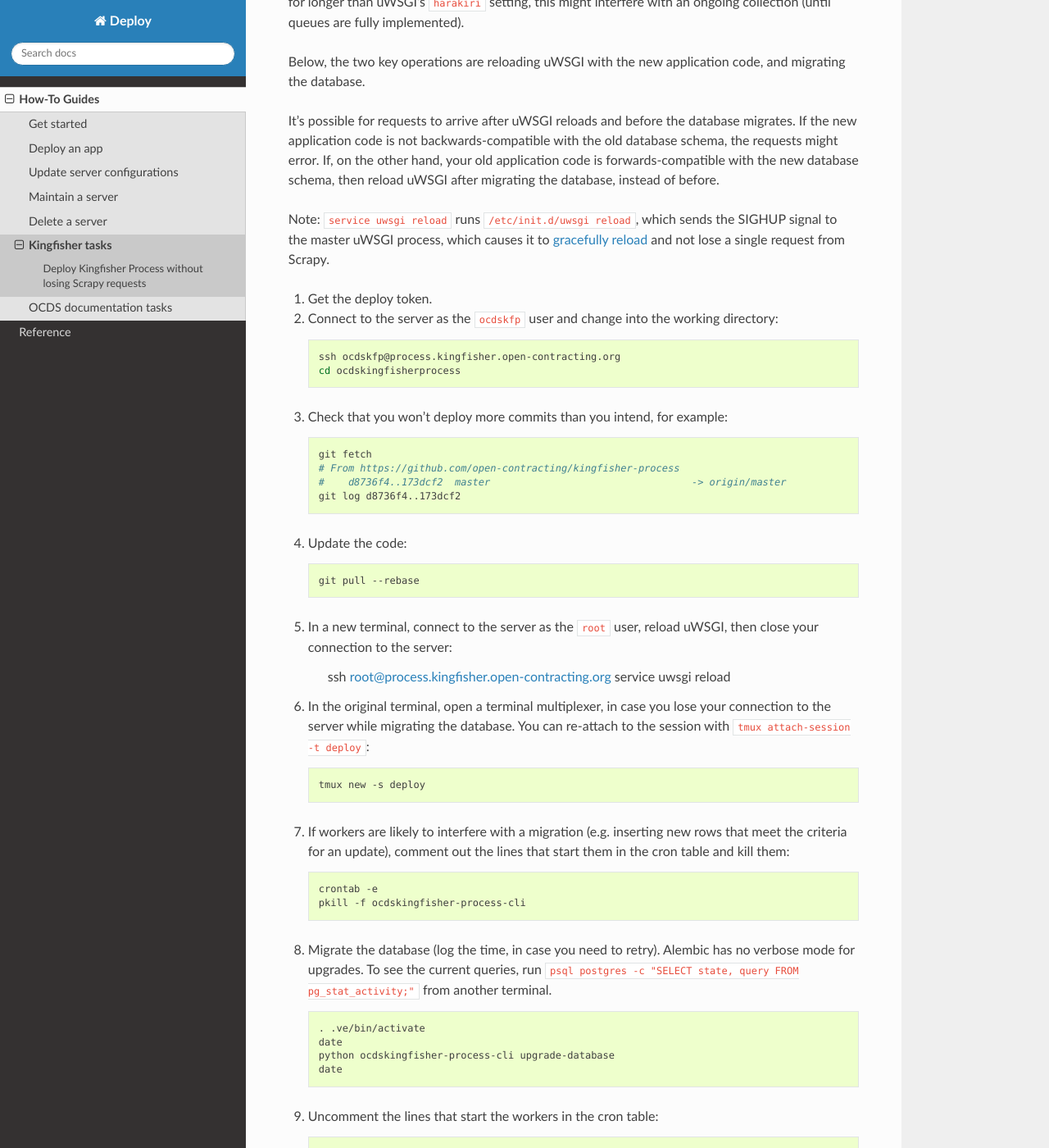
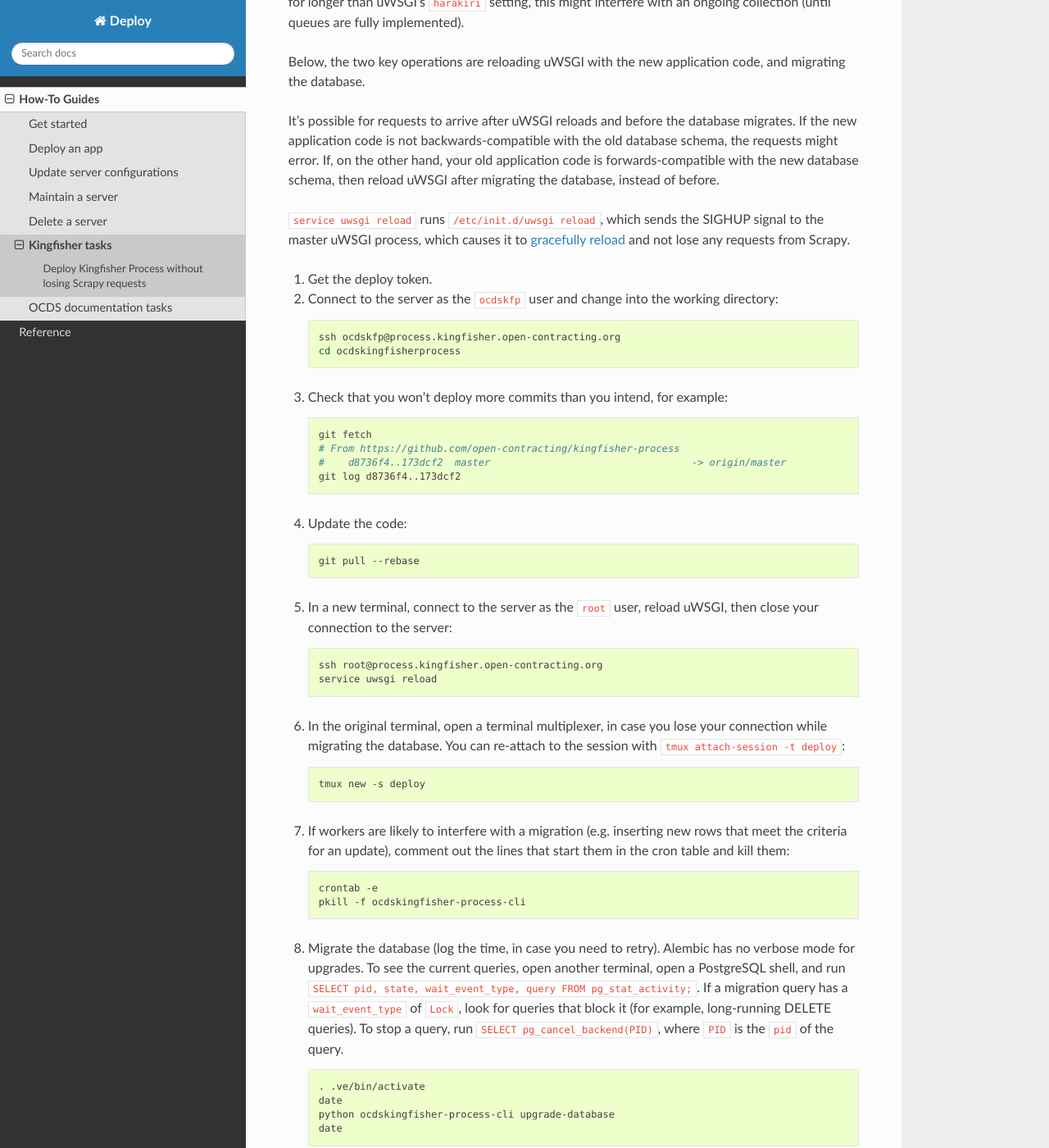
Before and after one commit to open-contracting/deploy, a Sphinx documentation site: the page built from docs/how-to/kingfisher.rst, in a window 1280 px wide and 1400 px high, scrolled down 372 px. Shown: the whole window at 82% size. Built offline with Sphinx 7.4.7 and the Read the Docs theme 2.0.0, drawn with Linux system fonts in a browser that asks for light colours.

Commit message:
Add tip on stopping long-running queries

```diff
--- a/docs/how-to/deploy.rst
+++ b/docs/how-to/deploy.rst
@@ -3,7 +3,7 @@ Deploy an app
 
 Before deploying Kingfisher, `check whether any spiders are running <https://kingfisher-scrape.readthedocs.io/en/latest/use-hosted.html#are-any-spiders-currently-running>`__.
 
-_ get-deploy-token:
+_get-deploy-token:
 
 1. Get deploy token
 -------------------
@@ -125,7 +125,7 @@ Function: service.running, ID: uwsgi
 
 If you :ref:`changed the server name<change-server-name>` or :ref:`deleted a service, package, user, file, or authorized key<remove-content>`, follow the linked steps to cleanup manually.
 
-_ release-deploy-token:
+_release-deploy-token:
 
 7. Release deploy token
 -----------------------
--- a/docs/how-to/kingfisher.rst
+++ b/docs/how-to/kingfisher.rst
@@ -12,7 +12,7 @@ Below, the two key operations are reloading uWSGI with the new application code,
 
 It's possible for requests to arrive after uWSGI reloads and before the database migrates. If the new application code is not backwards-compatible with the old database schema, the requests might error. If, on the other hand, your old application code is forwards-compatible with the new database schema, then reload uWSGI after migrating the database, instead of before.
 
-Note: ``service uwsgi reload`` runs ``/etc/init.d/uwsgi reload``, which sends the SIGHUP signal to the master uWSGI process, which causes it to `gracefully reload <https://uwsgi-docs.readthedocs.io/en/latest/Management.html#reloading-the-server>`__ and not lose a single request from Scrapy.
+``service uwsgi reload`` runs ``/etc/init.d/uwsgi reload``, which sends the SIGHUP signal to the master uWSGI process, which causes it to `gracefully reload <https://uwsgi-docs.readthedocs.io/en/latest/Management.html#reloading-the-server>`__ and not lose any requests from Scrapy.
 
 #. :ref:`Get the deploy token<get-deploy-token>`.
 
@@ -40,10 +40,12 @@ Note: ``service uwsgi reload`` runs ``/etc/init.d/uwsgi reload``, which sends th
 
 #. In a new terminal, connect to the server as the ``root`` user, reload uWSGI, then close your connection to the server:
 
+   .. code-block:: bash
+
       ssh root@process.kingfisher.open-contracting.org
       service uwsgi reload
 
-#. In the original terminal, open a terminal multiplexer, in case you lose your connection to the server while migrating the database. You can re-attach to the session with ``tmux attach-session -t deploy``:
+#. In the original terminal, open a terminal multiplexer, in case you lose your connection while migrating the database. You can re-attach to the session with ``tmux attach-session -t deploy``:
 
    .. code-block:: bash
 
@@ -56,7 +58,7 @@ Note: ``service uwsgi reload`` runs ``/etc/init.d/uwsgi reload``, which sends th
       crontab -e
       pkill -f ocdskingfisher-process-cli
 
-#. Migrate the database (log the time, in case you need to retry). Alembic has no verbose mode for upgrades. To see the current queries, run ``psql postgres -c "SELECT state, query FROM pg_stat_activity;"`` from another terminal.
+#. Migrate the database (log the time, in case you need to retry). Alembic has no verbose mode for upgrades. To see the current queries, open another terminal, open a PostgreSQL shell, and run ``SELECT pid, state, wait_event_type, query FROM pg_stat_activity;``. If a migration query has a ``wait_event_type`` of ``Lock``, look for queries that block it (for example, long-running DELETE queries). To stop a query, run ``SELECT pg_cancel_backend(PID)``, where ``PID`` is the ``pid`` of the query.
 
    .. code-block:: bash
 
```
